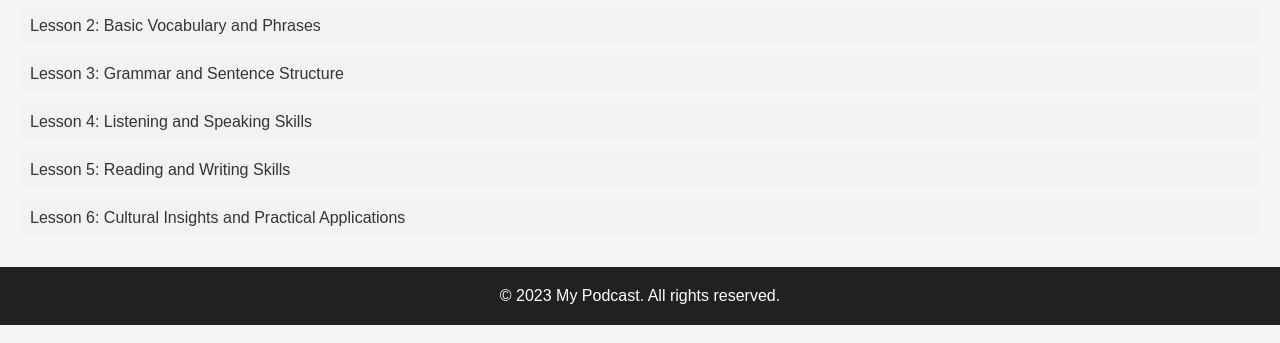
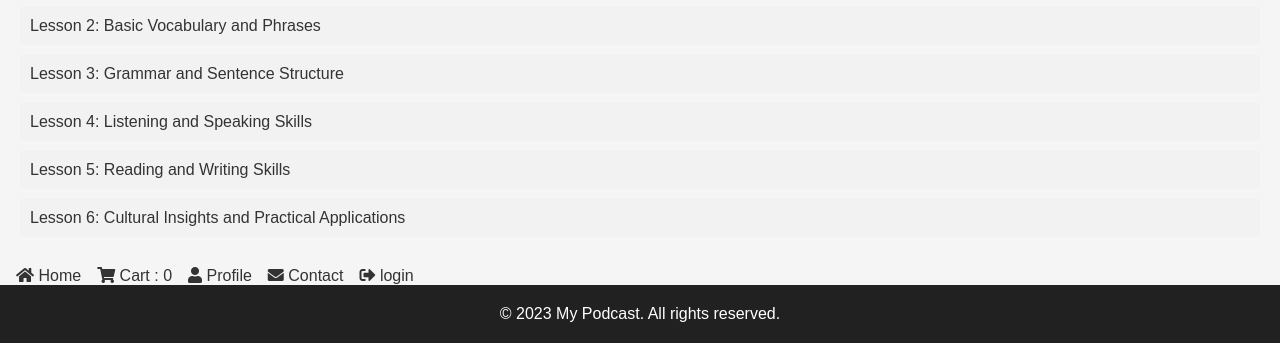
Before and after one commit to Yhemen5525/courses, a plain HTML site: page detail.html in a window 1280 px wide. Shown: the part 710-1053 px from the top of the page. Drawn offline with Linux system fonts and the light colour scheme; some packages are replaced by stand-ins of ours; a script that the page names is missing.

Commit message:
Add files via upload

```diff
--- a/detail.css
+++ b/detail.css
@@ -32,7 +32,7 @@
   }
 
   .course-syllabus {
-    margin-top: 200px;
+    margin-top: 20px;
     padding: 20px;
   }
 
--- a/detail.html
+++ b/detail.html
@@ -37,7 +37,7 @@
             </a>
             <a class="navbar-link" href="./chart.html">
             <i class="fa fa-shopping-cart" aria-hidden="true"></i>
-            Cart : <span id="cart-id">3</span>
+            Cart : <span class="cart"></span>
             </a>
             <a class="navbar-link" href="./profile.html">
             <i class="fas fa-user"></i> Profile
@@ -54,9 +54,30 @@
 
 
 
-<script src="nav-bar.js"></script>
+
 
        <div id="detail-container"></div>
+       <div id="nav-container">
+       	<div class="navbar-links">
+            <a class="navbar-link" href="./">
+            <i class="fa fa-home"></i> Home
+            </a>
+            <a class="navbar-link" href="./chart.html">
+            <i class="fa fa-shopping-cart" aria-hidden="true"></i>
+            Cart : <span class="cart"></span>
+            </a>
+            <a class="navbar-link" href="./profile.html">
+            <i class="fas fa-user"></i> Profile
+            </a>
+             <a class="navbar-link" href="#">
+            <i class="fa fa-envelope"></i> Contact
+            </a>
+            <a id="nav-login" class="navbar-link" href="./login.html">
+            <i class="fas fa-sign-out-alt"></i> login
+            </a>
+
+         </div>
+       </div>
 
     <section class="video-player-section">
       <h2 class="section-title">Preview Video</h2>
@@ -69,6 +90,7 @@
     </section>
 
       <!-- Add more sections as needed -->
+      <script src="nav-bar.js"></script>
 <script src="global-variables.js" defer></script>
 
 <script src="section-loader.js" defer></script>
--- a/global-variables.js
+++ b/global-variables.js
@@ -31,13 +31,16 @@ function saveChartToLocalStorage(chart) {
 }
 
 function setCartValue(value) {
-  var spanElement = document.getElementById("cart-id");
-  if (spanElement) {
-    spanElement.textContent = value;
+  var spanElements = document.querySelectorAll(".cart");
+  if (spanElements.length > 0) {
+    spanElements.forEach(function (element) {
+      element.textContent = value;
+    });
   } else {
-    console.error("Span element with id 'cart-id' not found.");
+    console.error("No span elements with class 'cart' found.");
   }
 }
+
 
 function bouncer(){
 	const userData = localStorage.getItem('userData');
--- a/nav-bar.css
+++ b/nav-bar.css
@@ -78,7 +78,7 @@
       }
 
       .navbar-links.show {
-        display: flex;
+        display: none;
         flex-direction: column;
         position: absolute;
         top: 100%;
--- a/nav-bar.js
+++ b/nav-bar.js
@@ -13,7 +13,7 @@ const navbarToggler = document.querySelector('.navbar-toggler');
 if (location.pathname === '/courses/detail.html') {
   // your code here
   // for example:
-  adjustNavbarWidth();
+  //adjustNavbarWidth();
 }
 
 
```
Also changed, not shown: chart.html (+2 -2 lines), index.html (+2 -2 lines), profile.html (+2 -2 lines).
